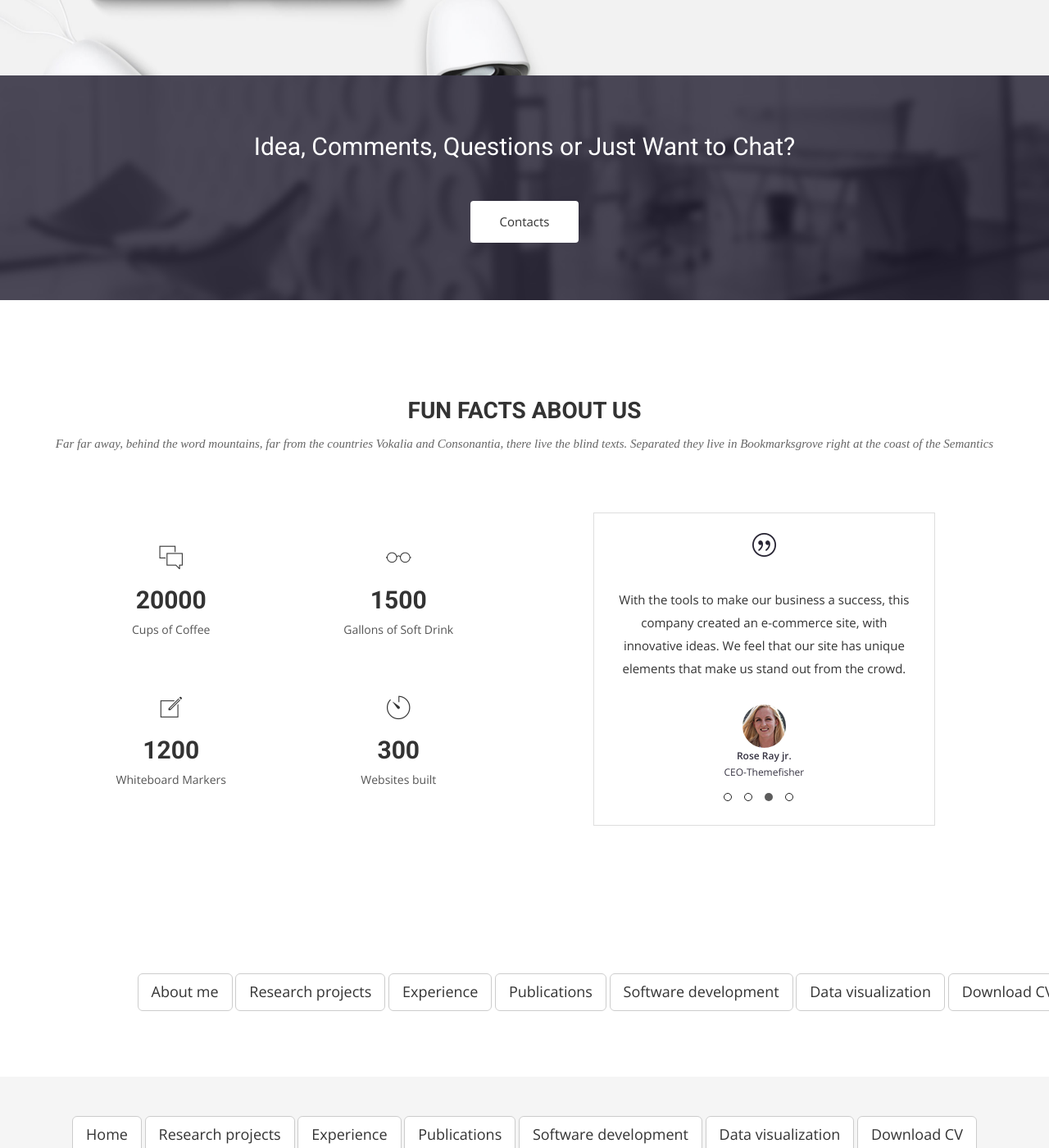
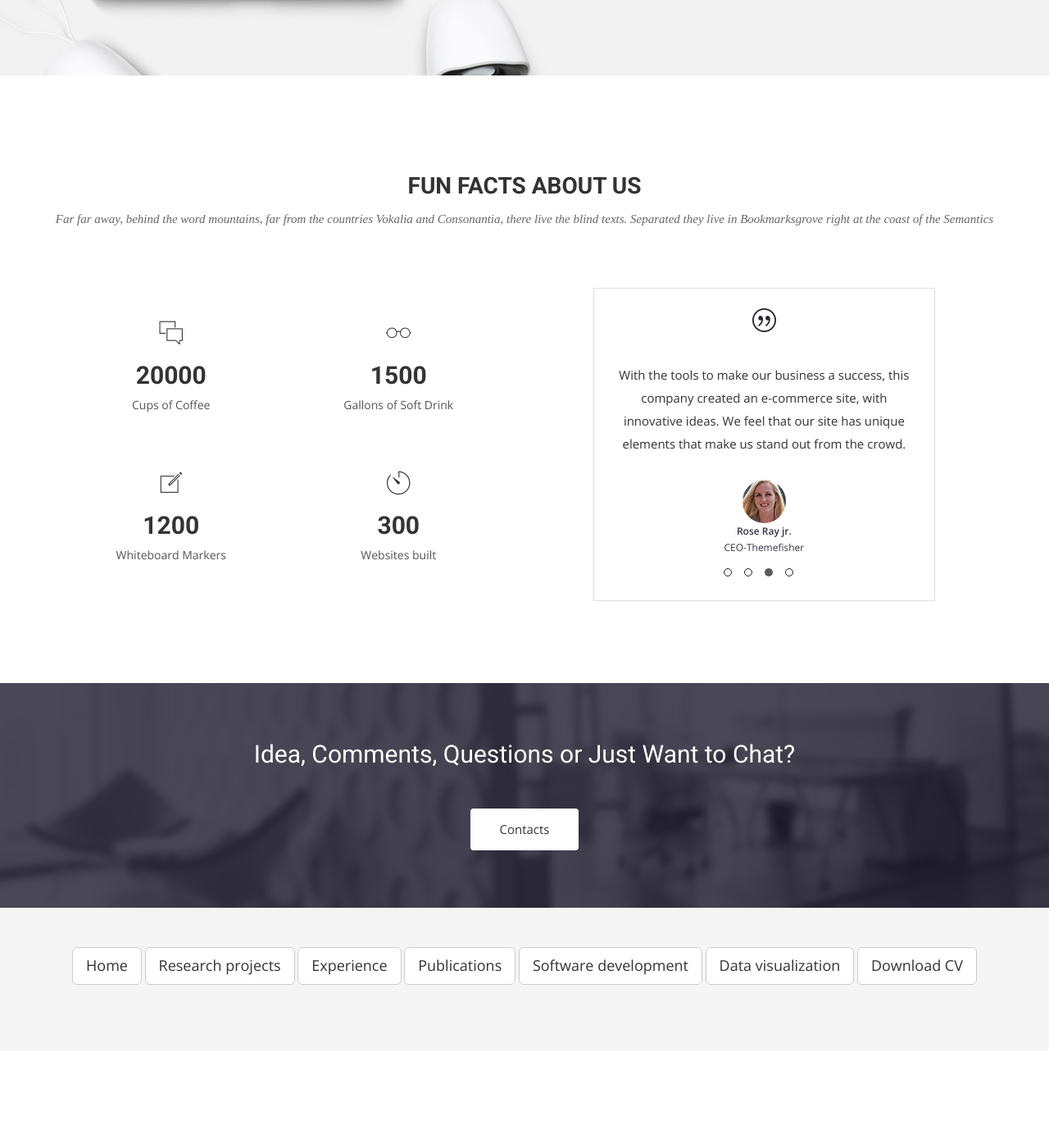
Before and after one commit to ekidando/Emma, a Jekyll site: the page built from index.html, in a window 1280 px wide and 1400 px high, scrolled down 1779 px. Shown: the whole window at 82% size. Built offline with Jekyll 4.4.1, drawn with Linux system fonts in a browser that asks for light colours; nearby versions of some CDN libraries; some web fonts are replaced; after the commit the page ends 3060 px from its top, so only the background shows below that.

Commit message:
Update index.html

```diff
--- a/index.html
+++ b/index.html
@@ -65,19 +65,6 @@ published: true
 </div>
 </section>
 
-<!-- Call to action Start -->
-<section id="call-to-action">
-  <div class="container">
-    <div class="row">
-      <div class="col-md-12">
-        <div class="block">
-          <h2>Idea, Comments, Questions or Just Want to Chat?</h2>
-          <a class="btn btn-default btn-call-to-action" href="contacts.html" >Contacts</a>
-        </div>
-      </div>
-    </div>
-  </div>
-</section>
 <!-- Content Start -->
 <section id="testimonial">
   <div class="container">
@@ -127,27 +114,16 @@ published: true
   </div>
 </section>
 
-
-<!-- Portfolio Start -->
-<section id="portfolio-work">
+<!-- Call to action Start -->
+<section id="call-to-action">
   <div class="container">
     <div class="row">
-          <div class="col-md-12 col-xs-push-1">
+      <div class="col-md-12">
         <div class="block">
-
-        <a href="index.html" class="btn btn-default btn-lg" role="button">About me</a>
-        <a href="research.html" class="btn btn-default btn-lg" role="button">Research projects</a>
-        <a href="experience.html" class="btn btn-default btn-lg" role="button">Experience</a>
-        <a href="publictn.html" class="btn btn-default btn-lg" role="button">Publications</a>
-     <a href="software.html" class="btn btn-default btn-lg" role="button">Software development</a>
-    <a href="publication.html" class="btn btn-default btn-lg" role="button">Data visualization</a>
-		<a href="File/Kidando_CV2.pdf" class="btn btn-default btn-lg"
-           target="_blank" role="button">Download CV</a>
-
-
+          <h2>Idea, Comments, Questions or Just Want to Chat?</h2>
+          <a class="btn btn-default btn-call-to-action" href="{{ site.baseurl }}/contacts" >Contacts</a>
         </div>
       </div>
     </div>
   </div>
-
 </section>
```
Lines whose indentation alone changed are shown as unchanged.
